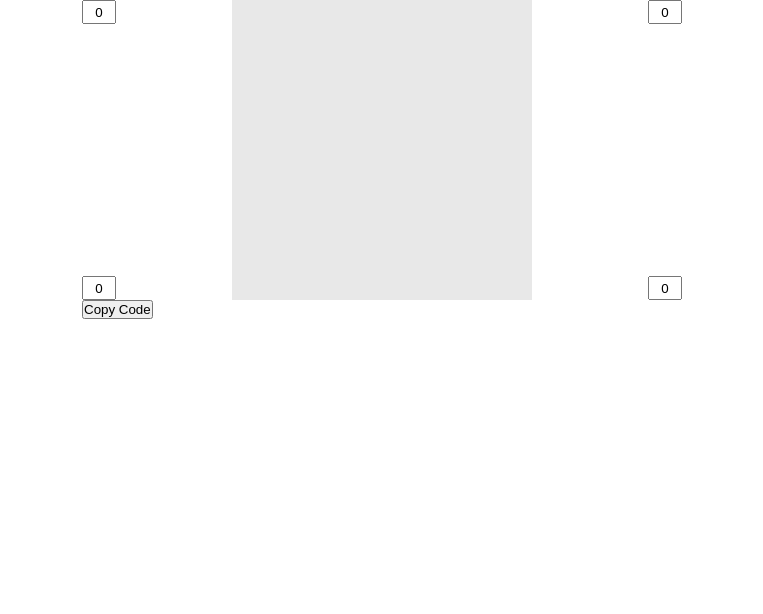
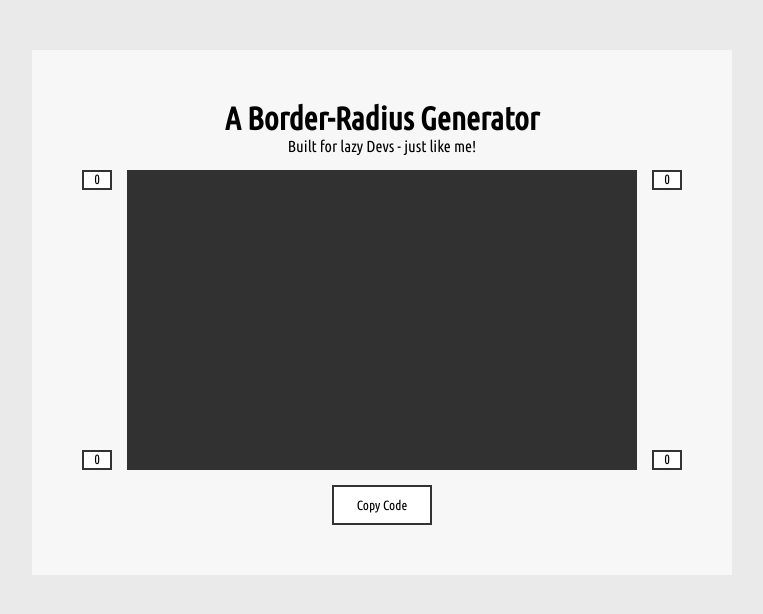
Before and after one commit to elharony/Border-Radius-Generator, a plain HTML site: page index.html in a window 1280 px wide. Shown: the whole page, without its empty margins (258-1021 px from the left). Drawn offline with Linux system fonts and the light colour scheme.

Commit message:
ui-ux: Rebuild the UI design

```diff
--- a/app.css
+++ b/app.css
@@ -1,26 +1,46 @@
 * {
     margin: 0;
     padding: 0;
+    font-family: 'Ubuntu Condensed', sans-serif;
   }
-input[type=number]::-webkit-inner-spin-button,
-input[type=number]::-webkit-outer-spin-button {
+
+  input[type="number"]::-webkit-inner-spin-button, input[type="number"]::-webkit-outer-spin-button {
     -webkit-appearance: none;
   }
 
+  body {
+    background: #eaeaea;
+  }
 
   .container {
     width: 600px;
-    margin: 0 auto;
+    background: #f7f7f7;
+    padding: 50px;
+    margin: 50px auto;
+  }
+
+  .intro {
+    text-align: center;
   }
 
   .demo-wrapper {
     position: relative;
+    margin: 15px 0;
   }
   .demo-wrapper .border-corner {
     position: absolute;
     width: 30px;
     height: 20px;
+    line-height: 20px;
+    border: 2px solid #000000cc;
+    box-sizing: border-box;
     text-align: center;
+    transition: all 300ms ease;
+  }
+  .demo-wrapper .border-corner:focus {
+    background: #000000cc;
+    color: #FFFFFF;
+    outline: 0;
   }
   .demo-wrapper .border-corner:nth-child(2) {
     right: 0;
@@ -32,15 +52,34 @@ input[type=number]::-webkit-outer-spin-button {
   .demo-wrapper .border-corner:nth-child(4) {
     bottom: 0;
   }
-.demo {
+
+  .demo-wrapper .demo {
     display: table;
     text-align: center;
-    width: 300px;
+    width: 85%;
     height: 300px;
     margin: 0 auto;
-    background: #e8e8e8;
+    color: #eaeaea;
+    background: #000000cc;
   }
-.demo .code {
+  .demo-wrapper .demo .code {
     display: table-cell;
     vertical-align: middle;
   }
+
+  .options {
+    text-align: center;
+  }
+  .options #copy-btn {
+    width: 100px;
+    height: 40px;
+    background: #FFF;
+    border: 2px solid #000000cc;
+    transition: all 300ms ease;
+    cursor: pointer;
+  }
+  .options #copy-btn:hover, .options #copy-btn:focus {
+    background: #000000cc;
+    color: #FFF;
+    outline: 0;
+  }
--- a/index.html
+++ b/index.html
@@ -1,15 +1,20 @@
 <!DOCTYPE html>
 <html lang="en">
+
 <head>
     <meta charset="UTF-8">
     <meta name="viewport" content="width=device-width, initial-scale=1.0">
     <meta http-equiv="X-UA-Compatible" content="ie=edge">
     <title>Border Radius Generator</title>
     <link rel="stylesheet" href="app.css">
+    <link href="https://fonts.googleapis.com/css?family=Ubuntu+Condensed" rel="stylesheet">
 </head>
 <body>
-
     <div class="container">
+        <div class="intro">
+            <h1>A Border-Radius Generator</h1>
+            <p>Built for lazy Devs - just like me!</p>
+        </div>
         <div class="demo-wrapper">
             <input type="number" class="border-corner" id="corner-1" value="0">
             <input type="number" class="border-corner" id="corner-2" value="0">
@@ -19,12 +24,10 @@
                 <div class="code"></div>
             </div>
         </div>
-        <div class="demo-options">
+        <div class="options">
             <button id="copy-btn">Copy Code</button>
         </div>
-
     </div>
-
     <script src="app.js"></script>
 </body>
 </html>
```
Lines whose indentation alone changed are shown as unchanged.
